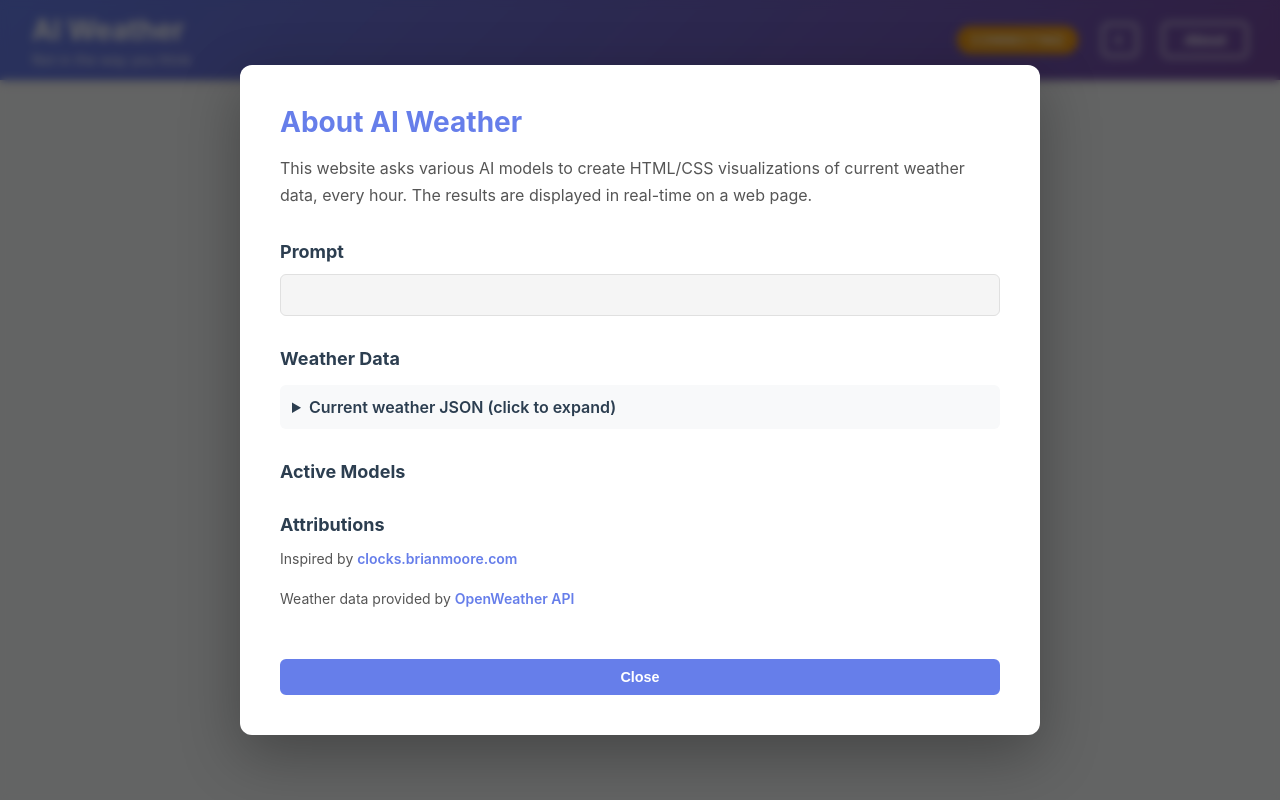
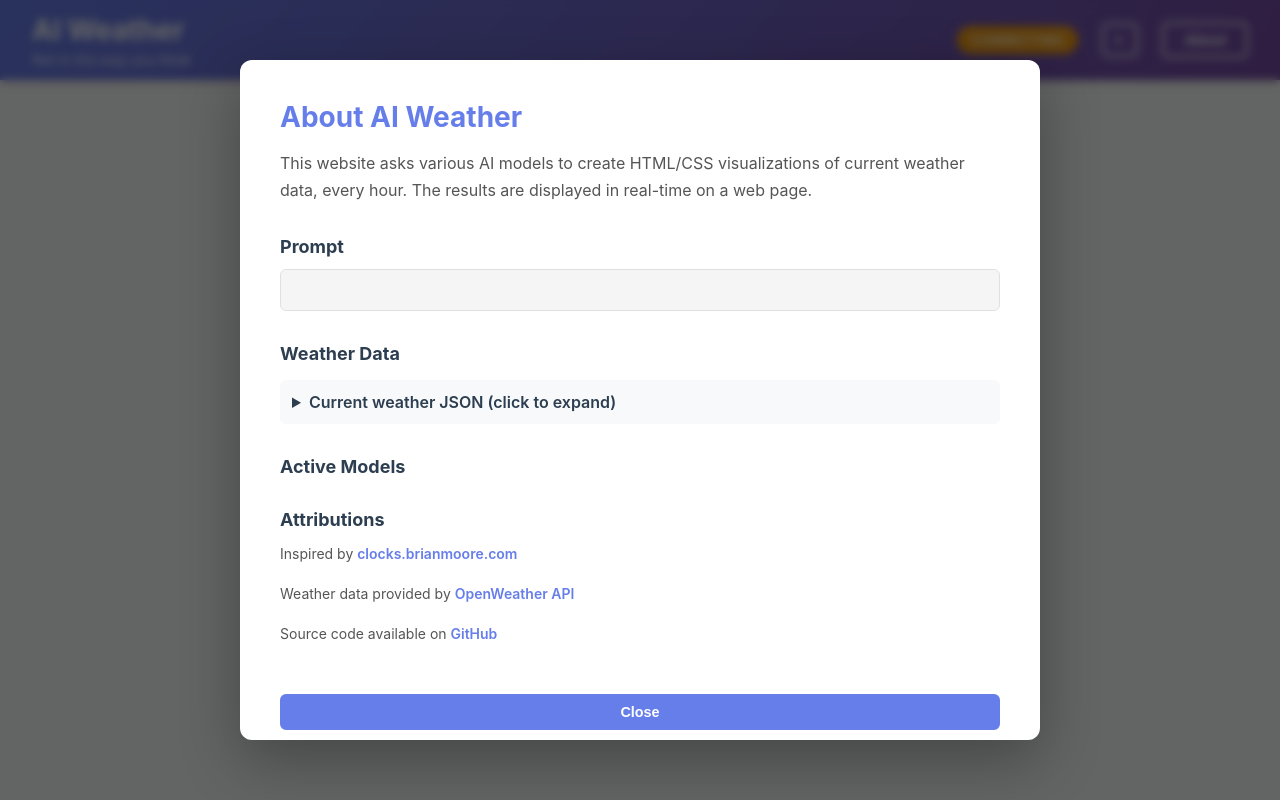
Before and after one commit to Anty0/ai-weather, a plain HTML site: page static/index.html in a window 1280 px wide. Both pictures are taken after a click on the button "About". Drawn offline with nearby package versions, Linux system fonts and the light colour scheme.

Commit message:
fix: add link to github repo

```diff
--- a/static/index.html
+++ b/static/index.html
@@ -61,6 +61,9 @@
             <p class="attribution">
                 Weather data provided by <a href="https://openweathermap.org/" target="_blank" rel="noopener noreferrer">OpenWeather API</a>
             </p>
+            <p class="attribution">
+                Source code available on <a href="https://github.com/Anty0/ai-weather" target="_blank" rel="noopener noreferrer">GitHub</a>
+            </p>
 
             <button id="close-dialog" class="btn btn-primary">Close</button>
         </div>
```
